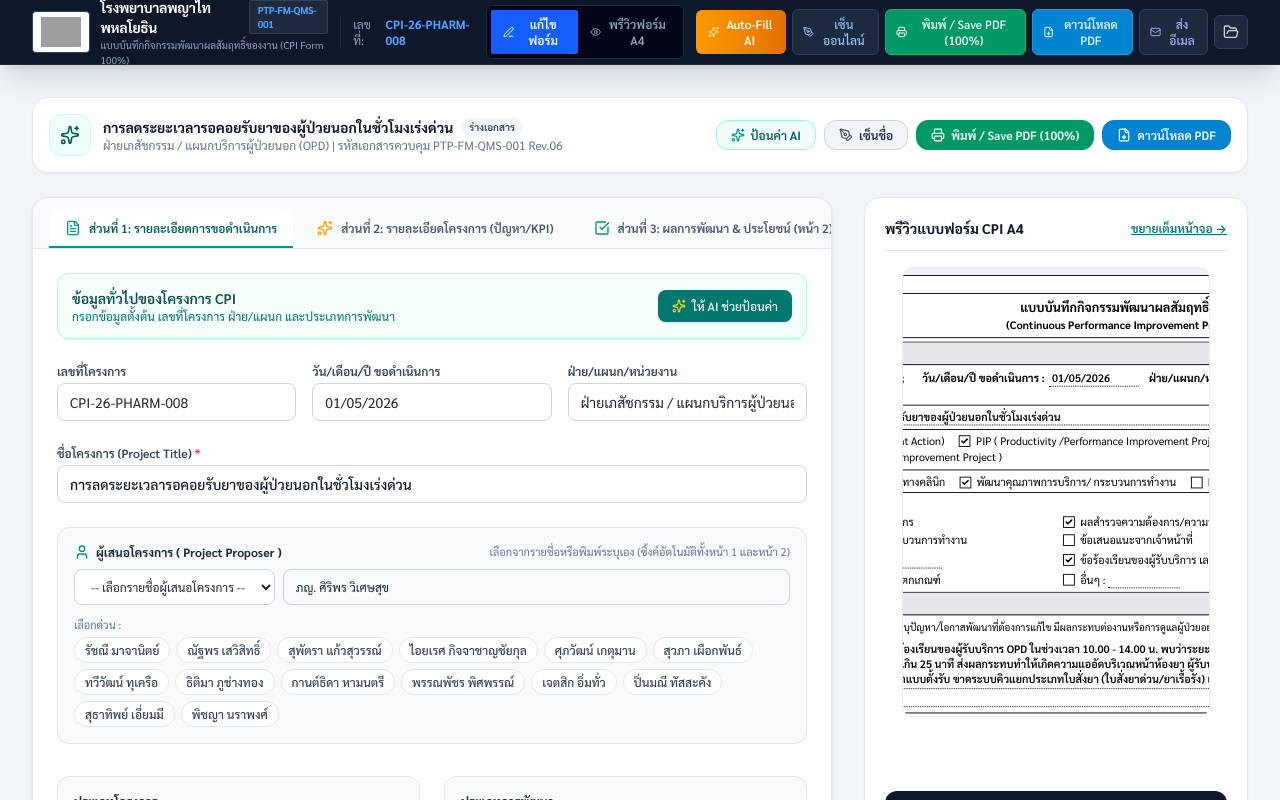
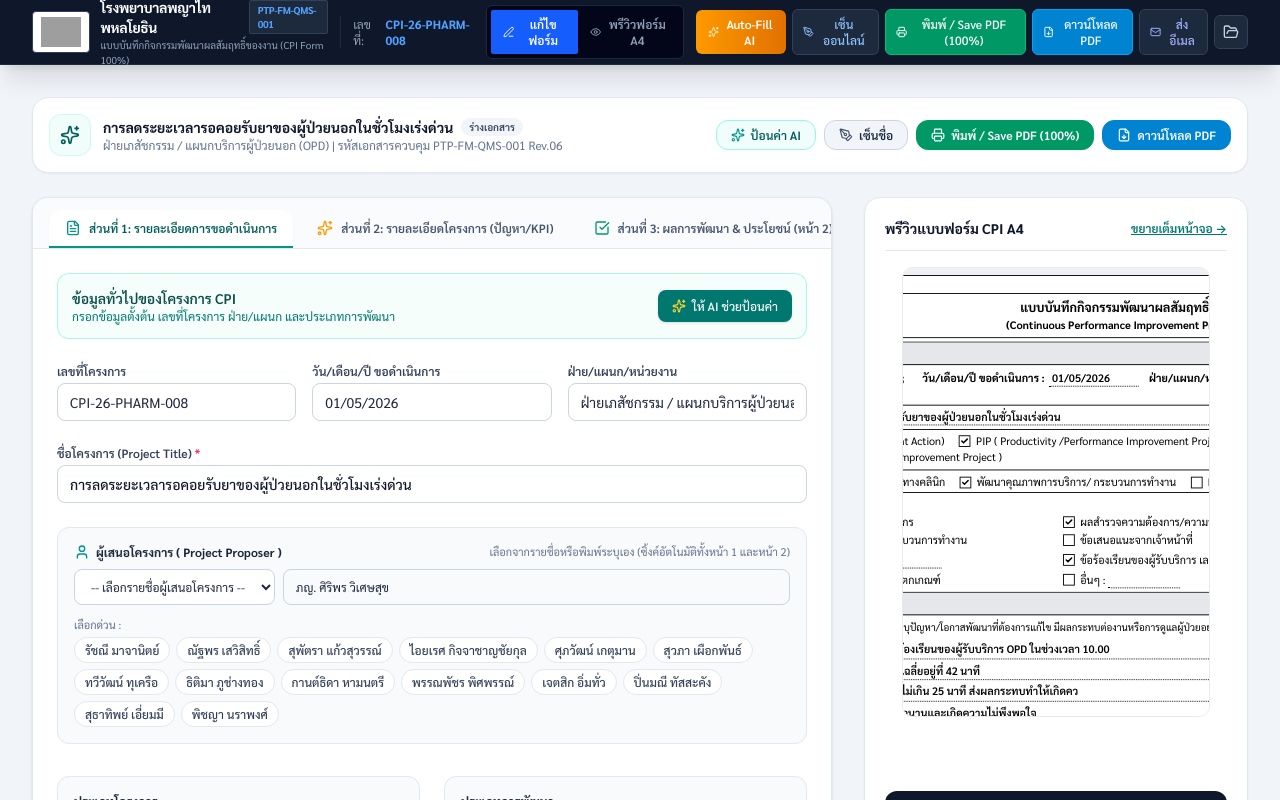
Before and after one commit to nhbmepaolo-ship-it/BME-CQI, a React (Vite) app: page / in a window 1280 px wide. Shown: the top 800 px of the page. Built offline with nearby package versions, Linux system fonts and the light colour scheme; grey boxes are pictures that could not be loaded.

Commit message:
Add files via upload

```diff
--- a/src/components/PhyathaiCPIPaperForm.tsx
+++ b/src/components/PhyathaiCPIPaperForm.tsx
@@ -39,6 +39,62 @@ const displayCE = (dateStr?: string | null): string => {
   return str;
 };
 
+// Helper to wrap Thai / English text into explicit lines so EVERY line gets a dotted underline
+const wrapTextToLines = (text: string, charsPerLine: number = 72): string[] => {
+  if (!text || !text.trim()) return [];
+
+  const rawParagraphs = text.split('\n');
+  const resultLines: string[] = [];
+
+  for (const para of rawParagraphs) {
+    if (!para.trim()) {
+      resultLines.push('');
+      continue;
+    }
+
+    let remaining = para.trim();
+    while (remaining.length > 0) {
+      if (remaining.length <= charsPerLine) {
+        resultLines.push(remaining);
+        break;
+      }
+
+      // Try to find a logical break point near charsPerLine
+      let breakIdx = charsPerLine;
+      const windowStart = Math.max(0, charsPerLine - 20);
+      const searchWindow = remaining.substring(windowStart, charsPerLine + 5);
+
+      // Search for spaces first
+      const lastSpace = searchWindow.lastIndexOf(' ');
+      if (lastSpace !== -1) {
+        breakIdx = windowStart + lastSpace;
+      } else {
+        // Search for Thai punctuation / symbols or English break points
+        const match = searchWindow.match(/[/,)\]}\-\s]/g);
+        if (match && match.length > 0) {
+          const lastSymbol = searchWindow.lastIndexOf(match[match.length - 1]);
+          if (lastSymbol !== -1) {
+            breakIdx = windowStart + lastSymbol + 1;
+          }
+        }
+      }
+
+      // Fallback: if breakIdx is too small or invalid, cut at charsPerLine
+      if (breakIdx <= 0 || breakIdx > remaining.length) {
+        breakIdx = charsPerLine;
+      }
+
+      const currentLine = remaining.substring(0, breakIdx).trim();
+      if (currentLine) {
+        resultLines.push(currentLine);
+      }
+      remaining = remaining.substring(breakIdx).trim();
+    }
+  }
+
+  return resultLines;
+};
+
 export const PhyathaiCPIPaperForm: React.FC<PhyathaiCPIPaperFormProps> = ({
   form,
   onOpenSignatureModal,
@@ -68,53 +124,64 @@ export const PhyathaiCPIPaperForm: React.FC<PhyathaiCPIPaperFormProps> = ({
   );
 
   // Helper for rendering single line fillable fields cleanly above dotted line
-  const renderLine = (value?: string, minWidthClass: string = 'min-w-[100px]') => {
+  const renderLine = (value?: string, minWidthClass: string = 'min-w-[100px]', charsPerLine: number = 65) => {
     const hasValue = Boolean(value && value.trim());
+    if (!hasValue) {
       return (
         <span
           className={`inline-block border-b border-dotted border-black px-1 pb-[1px] ${minWidthClass}`}
           style={{ verticalAlign: 'baseline' }}
         >
-        <span className="font-semibold text-black text-xs whitespace-pre-wrap">
-          {hasValue ? value : '\u00A0'}
+          <span className="font-semibold text-black text-xs whitespace-pre-wrap">{'\u00A0'}</span>
         </span>
+      );
+    }
+
+    const wrapped = wrapTextToLines(value!, charsPerLine);
+    if (wrapped.length <= 1) {
+      return (
+        <span
+          className={`inline-block border-b border-dotted border-black px-1 pb-[1px] ${minWidthClass}`}
+          style={{ verticalAlign: 'baseline' }}
+        >
+          <span className="font-semibold text-black text-xs whitespace-pre-wrap">{value}</span>
         </span>
+      );
+    }
+
+    return (
+      <div className="flex flex-col py-0.5 space-y-0.5 w-full">
+        {wrapped.map((line, i) => (
+          <div
+            key={i}
+            className="border-b border-dotted border-black text-black font-semibold text-xs py-0.5 px-0.5 whitespace-pre-wrap min-h-[18px] leading-snug w-full"
+          >
+            {line || '\u00A0'}
+          </div>
+        ))}
+      </div>
     );
   };
 
   // Helper for rendering multi-line text areas cleanly above dotted lines
-  const renderMultiLine = (value?: string, minLines: number = 2) => {
+  const renderMultiLine = (value?: string, minLines: number = 2, charsPerLine: number = 72) => {
     const hasValue = Boolean(value && value.trim());
-    if (hasValue) {
-      const lines = value!.split('\n');
+    const lines = hasValue ? wrapTextToLines(value!, charsPerLine) : [];
+    const totalLinesToRender = Math.max(minLines, lines.length);
+
     return (
-        <div className="flex flex-col py-0.5 space-y-0.5">
-          {lines.map((line, i) => (
+      <div className="flex flex-col py-0.5 space-y-0.5 w-full">
+        {Array.from({ length: totalLinesToRender }).map((_, i) => {
+          const lineText = lines[i] || '';
+          return (
             <div
               key={i}
-              className="border-b border-dotted border-black text-black font-semibold text-xs py-0.5 px-0.5 whitespace-pre-wrap min-h-[18px] leading-snug"
+              className="border-b border-dotted border-black text-black font-semibold text-xs py-0.5 px-0.5 whitespace-pre-wrap min-h-[18px] leading-snug w-full"
             >
-              {line || '\u00A0'}
-            </div>
-          ))}
-          {lines.length < minLines &&
-            Array.from({ length: minLines - lines.length }).map((_, i) => (
-              <div
-                key={`empty-${i}`}
-                className="border-b border-dotted border-black h-[18px]"
-              />
-            ))}
+              {lineText || '\u00A0'}
             </div>
           );
-    }
-    return (
-      <div className="flex flex-col py-0.5 space-y-0.5">
-        {Array.from({ length: minLines }).map((_, i) => (
-          <div
-            key={i}
-            className="border-b border-dotted border-black h-[18px]"
-          />
-        ))}
+        })}
       </div>
     );
   };
@@ -312,21 +379,21 @@ export const PhyathaiCPIPaperForm: React.FC<PhyathaiCPIPaperFormProps> = ({
                       (ระบุปัญหา/โอกาสพัฒนาที่ต้องการแก้ไข มีผลกระทบต่องานหรือการดูแลผู้ป่วยอย่างไร มีสาเหตุสำคัญมาจากอะไร)
                     </span>
                   </p>
-                  <div className="mt-1">{renderMultiLine(form.problemStatement, 2)}</div>
+                  <div className="mt-1">{renderMultiLine(form.problemStatement, 3, 72)}</div>
                 </div>
 
                 {/* Goal */}
                 <div className="py-1 px-2 flex items-start">
                   <span className="font-bold text-black whitespace-nowrap mr-2 pt-0.5">2. เป้าหมาย</span>
                   <div className="flex-1 min-w-0">
-                    {renderLine(form.goal, 'w-full')}
+                    {renderLine(form.goal, 'w-full', 72)}
                   </div>
                 </div>
 
                 {/* KPI & Target */}
                 <div className="py-1 px-2">
                   <p className="font-bold text-black">3. ตัวชี้วัด (KPI) และ target :</p>
-                  <div className="mt-1">{renderMultiLine(form.kpiAndTarget, 2)}</div>
+                  <div className="mt-1">{renderMultiLine(form.kpiAndTarget, 2, 72)}</div>
                 </div>
 
                 {/* Action Plan Bullet */}
@@ -337,7 +404,7 @@ export const PhyathaiCPIPaperForm: React.FC<PhyathaiCPIPaperFormProps> = ({
                       (ระบุการปรับปรุงแก้ไขเป็นขั้นตอนในลักษณะของ bullet ให้ชัดเจนเพื่อให้ผู้อ่านเข้าใจว่าได้ทำอะไรไปบ้าง)
                     </span>
                   </p>
-                  <div className="mt-1">{renderMultiLine(form.improvementSteps, 2)}</div>
+                  <div className="mt-1">{renderMultiLine(form.improvementSteps, 3, 72)}</div>
                 </div>
 
                 {/* Duration */}
@@ -356,14 +423,14 @@ export const PhyathaiCPIPaperForm: React.FC<PhyathaiCPIPaperFormProps> = ({
                 {/* Expected Benefits */}
                 <div className="py-1 px-2">
                   <p className="font-bold">6. ประโยชน์ที่คาดว่าจะได้รับ</p>
-                  <div className="mt-1">{renderMultiLine(form.expectedBenefits, 1)}</div>
+                  <div className="mt-1">{renderMultiLine(form.expectedBenefits, 2, 72)}</div>
                 </div>
 
                 {/* Budget */}
                 <div className="py-1 px-2 flex items-start">
                   <span className="font-bold whitespace-nowrap mr-2 pt-0.5">7. งบประมาณ (ถ้ามี) :</span>
                   <div className="flex-1 min-w-0">
-                    {renderLine(form.budget, 'w-full')}
+                    {renderLine(form.budget, 'w-full', 72)}
                   </div>
                 </div>
               </div>
```
Lines whose indentation alone changed are shown as unchanged.
